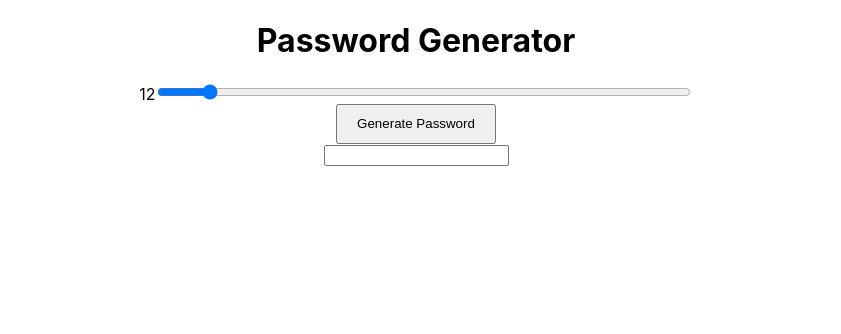
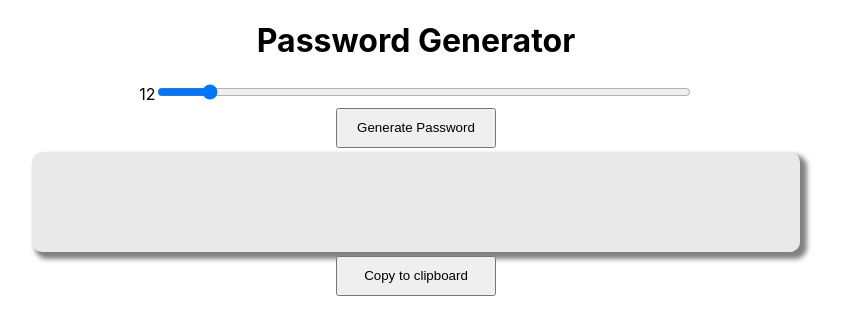
Before and after one commit to tyler-arthur/T-Tools, a React (Create React App) app in the folder t-tools/: page / in a window 1280 px wide. Shown: the top 334 px of the page, without its empty margins (224-1065 px from the left). Built offline with nearby package versions, Linux system fonts and the light colour scheme.

Commit message:
Fixed password generator script; styled text input field; added copy to clipboard button

```diff
--- a/t-tools/src/App.css
+++ b/t-tools/src/App.css
@@ -5,6 +5,23 @@
 .input-button {
   min-width: 12em;
   min-height: 3em;
+  margin: 4px;
+}
+
+.flex-parent-center {
+  display: flex;
+  justify-content: center;
+  align-items: center;
+}
+
+.password-field {
+  border-radius: 10px;
+  width: 60%;
+  height: 100px;
+  line-height: 100px;
+  text-align: center;
+  box-shadow: 5px 5px 5px 2px grey;
+  background-color: rgb(233, 233, 233);
 }
 
 .input-slider {
--- a/t-tools/src/App.tsx
+++ b/t-tools/src/App.tsx
@@ -9,14 +9,18 @@ function App() {
   const [password, setPassword] = useState<string>('');
 
   const handleSliderChange = (e: React.ChangeEvent<HTMLInputElement>): void => setSlider(parseInt(e.currentTarget.value, 10));
-  const handlePasswordChange = (e: React.ChangeEvent<HTMLInputElement>): void => setPassword(generatePassword(true, true, true, true))
+  const handlePasswordChange = (e: React.ChangeEvent<HTMLInputElement>): void => setPassword(generatePassword(true, true, true, true, slider))
+  const copyToClipboard = () => {navigator.clipboard.writeText(password)}
 
   return (
     <div className="App">
       <h1>Password Generator</h1>
       <Input className="input-slider" type="range" min={1} max={128} value={slider} label={`${slider}`} onChange={handleSliderChange} />
       <Button className='input-button' text='Generate Password' onclick={handlePasswordChange} />
-      <Input type='textarea' value={password} />
+      <div className='flex-parent-center'>
+        <div className='password-field'>{password !== '' ? password : ''}</div>
+      </div>
+      <Button className='clipboard-copy input-button' text='Copy to clipboard' disabled={password === '' ? false : true} onclick={copyToClipboard} />
     </div>
   );
 }
--- a/t-tools/src/components/Button.tsx
+++ b/t-tools/src/components/Button.tsx
@@ -5,6 +5,7 @@ interface props {
     className?: string;
     text?: string;
     onclick?: any;
+    disabled?: boolean;
 }
 
 const Button: React.FC<props> = ({ value, text, className, onclick }) => (
@@ -14,6 +15,7 @@ const Button: React.FC<props> = ({ value, text, className, onclick }) => (
         value={value}
         className={className}
         onClick={onclick}
+        disabled={false}
       >{text}</button>
     </div>
   );
--- a/t-tools/src/components/Input.tsx
+++ b/t-tools/src/components/Input.tsx
@@ -2,6 +2,7 @@ import React from "react";
 
 interface props {
     value?: any;
+    defaultValue?: any;
     label?: string;
     name?: string;
     placeholder?: string;
@@ -13,7 +14,7 @@ interface props {
     onclick?: any;
 }
 
-const Input: React.FC<props> = ({ value, label, name, placeholder, type, className, min, max, onChange, onclick }) => (
+const Input: React.FC<props> = ({ value, defaultValue, label, name, placeholder, type, className, min, max, onChange, onclick }) => (
     <div className="form-group">
       {label && <label htmlFor="input-field">{label}</label>}
       <input
--- a/t-tools/src/scripts/password-generator.ts
+++ b/t-tools/src/scripts/password-generator.ts
@@ -9,7 +9,7 @@ interface characterSelection {
 const numArr: Number[] = Array.from(Array(10).keys());
 const strNumArr: String[] = numArr.map(num => num.toString())
 
-const lowerCharArr: String[] = Array.from(Array(26).keys()).map(i => String.fromCharCode(i + 65));
+const lowerCharArr: String[] = Array.from(Array(26).keys()).map(i => String.fromCharCode(i + 97));
 
 const upperCharArr: String[] = lowerCharArr.map(char => char.toUpperCase());
 
@@ -33,7 +33,6 @@ const generatePassword: any = (
     if (upper) passwordSelectionArr.push.apply(passwordSelectionArr, upperCharArr);
     if (special) passwordSelectionArr.push.apply(passwordSelectionArr, specialCharArr);
 
-
     const password: String[] = [];
 
     let count: number = size;
```
